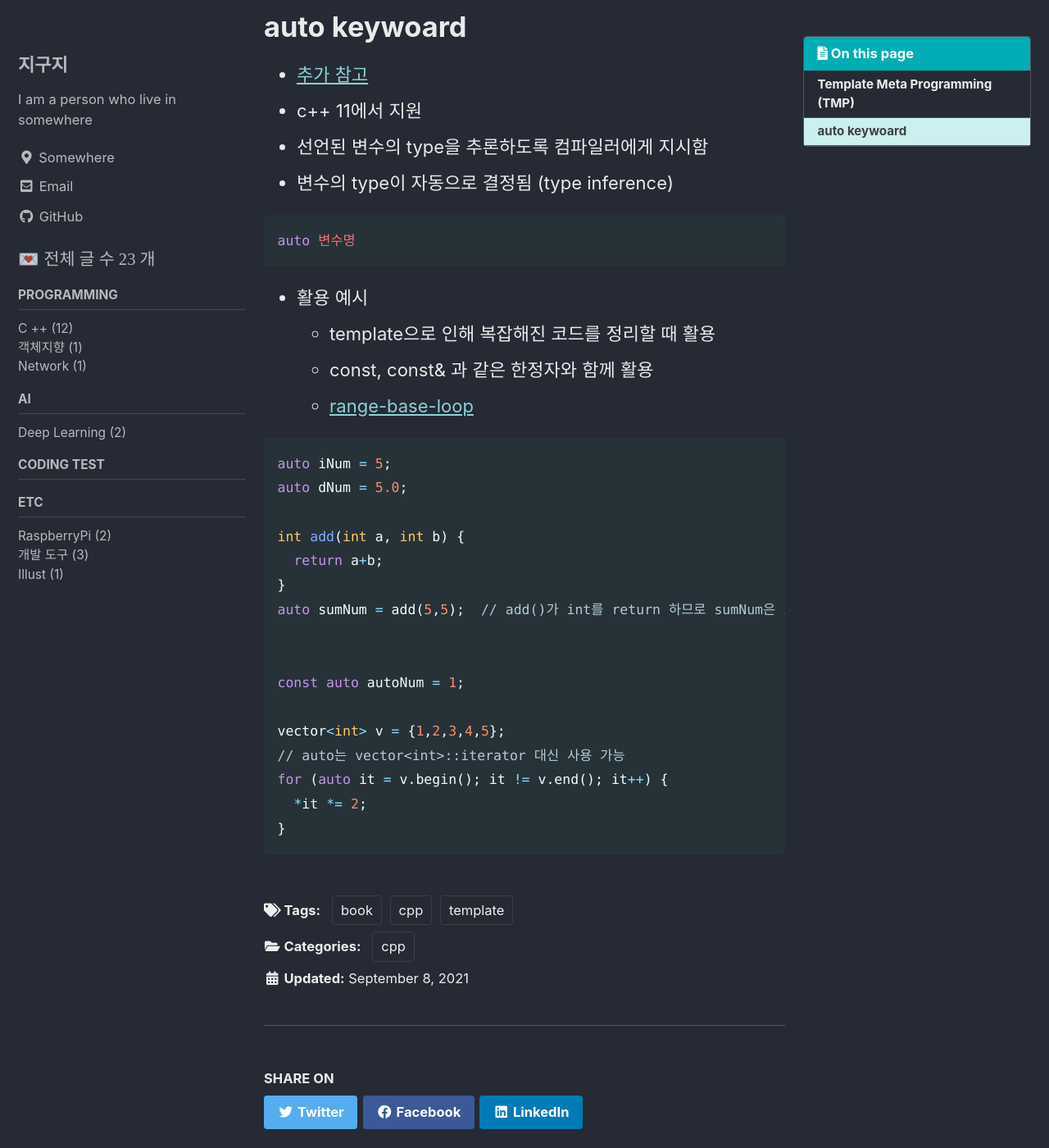
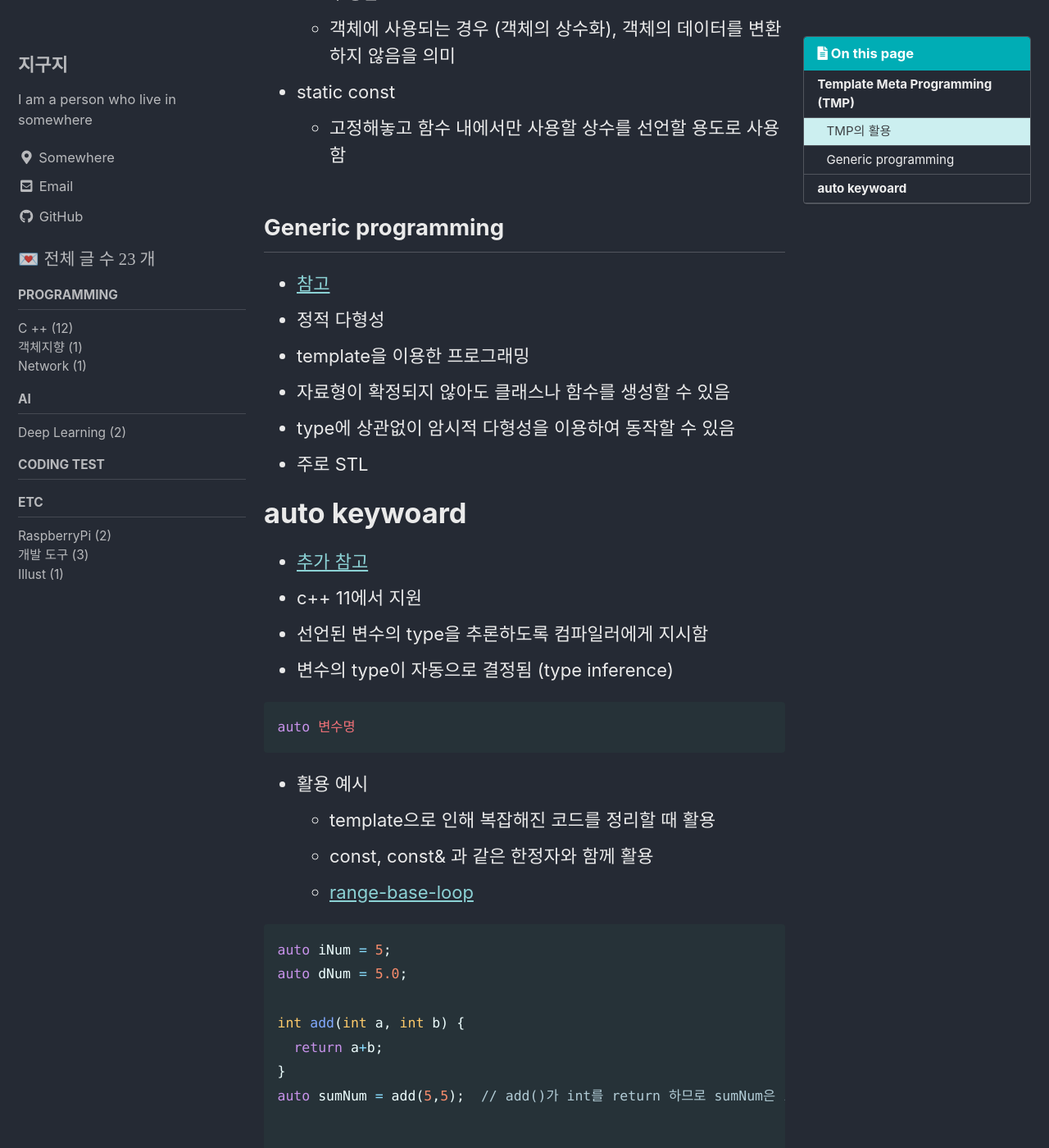
Before and after one commit to hyesuk-k/hyesuk-k.github.io, a Jekyll site: the page built from _posts/2021-09-08-cpp_start_day12.md, in a window 1280 px wide and 1400 px high, scrolled down 1813 px. Shown: the whole window at 82% size. Built offline with Jekyll 4.4.1, drawn with Linux system fonts in a browser that asks for light colours; cached includes are drawn as plain includes; some of the changed text lies outside the part shown.

Commit message:
[cpp] TMP 내용 추가 및 generic programming 설명 추가

````diff
--- a/_posts/2021-09-08-cpp_start_day12.md
+++ b/_posts/2021-09-08-cpp_start_day12.md
@@ -21,13 +21,16 @@ last_modified_at: 2021-09-08
 
 # Template Meta Programming (TMP)
 
-* type은 어떠한 객체에 무엇을 저장하느냐를 지정하기 위해 사용했었음
-* template을 사용하면, 객체를 생성하지 않더라도 type에 값을 부여할 수 있고 그 type을 이용하여 연산을 할 수 있음
-* type은 반드시 compile time에 확정되어야 하므로, compile time에 연산이 종료됨
-* Meta Programming : type을 가지고 compile time에 생성되는 코드로 프로그래밍 하는 것
-  + C++의 경우, template을 활용하므로 TMP라고 부름
+* template을 사용하는 프로그래밍 기법
+* 컴파일러에게 프로그램의 코드를 생성하게 함 (compile time에 결정하도록 하여 run time 시의 계산을 줄여줌)
+* TMP
+  + type은 어떠한 객체에 무엇을 저장하느냐를 지정하기 위해 사용했었음
+  + template을 사용하면, 객체를 생성하지 않더라도 type에 값을 부여할 수 있고 그 type을 이용하여 연산을 할 수 있음
+  + type은 반드시 compile time에 확정되어야 하므로, compile time에 연산이 종료됨
+  + Meta Programming : type을 가지고 compile time에 생성되는 코드로 프로그래밍 하는 것
+    - C++의 경우, template을 활용하므로 TMP라고 부름
 
-* TMP의 활용
+## TMP의 활용
 
 ```cpp
 template <int N>
@@ -57,6 +60,16 @@ int main() {
   + 객체에 사용되는 경우 (객체의 상수화), 객체의 데이터를 변환하지 않음을 의미
 * static const
   + 고정해놓고 함수 내에서만 사용할 상수를 선언할 용도로 사용함
+
+
+## Generic programming
+
+* [참고](https://wikidocs.net/491)
+* 정적 다형성
+* template을 이용한 프로그래밍
+* 자료형이 확정되지 않아도 클래스나 함수를 생성할 수 있음
+* type에 상관없이 암시적 다형성을 이용하여 동작할 수 있음
+* 주로 STL
 
 
 # auto keywoard
````
Also changed, not shown: other parts of _posts/2021-09-08-cpp_start_day12.md (+1 -1 lines).
